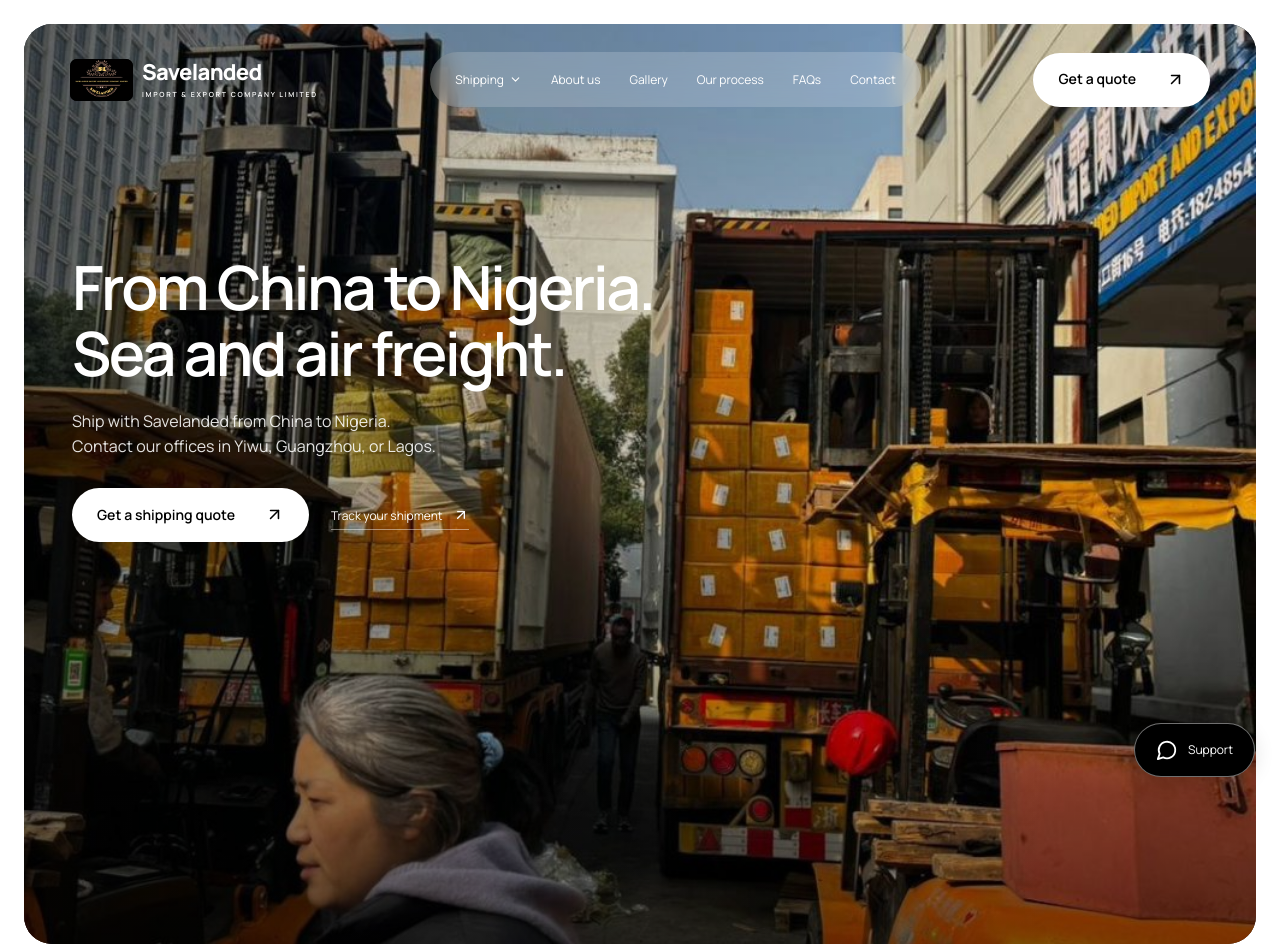
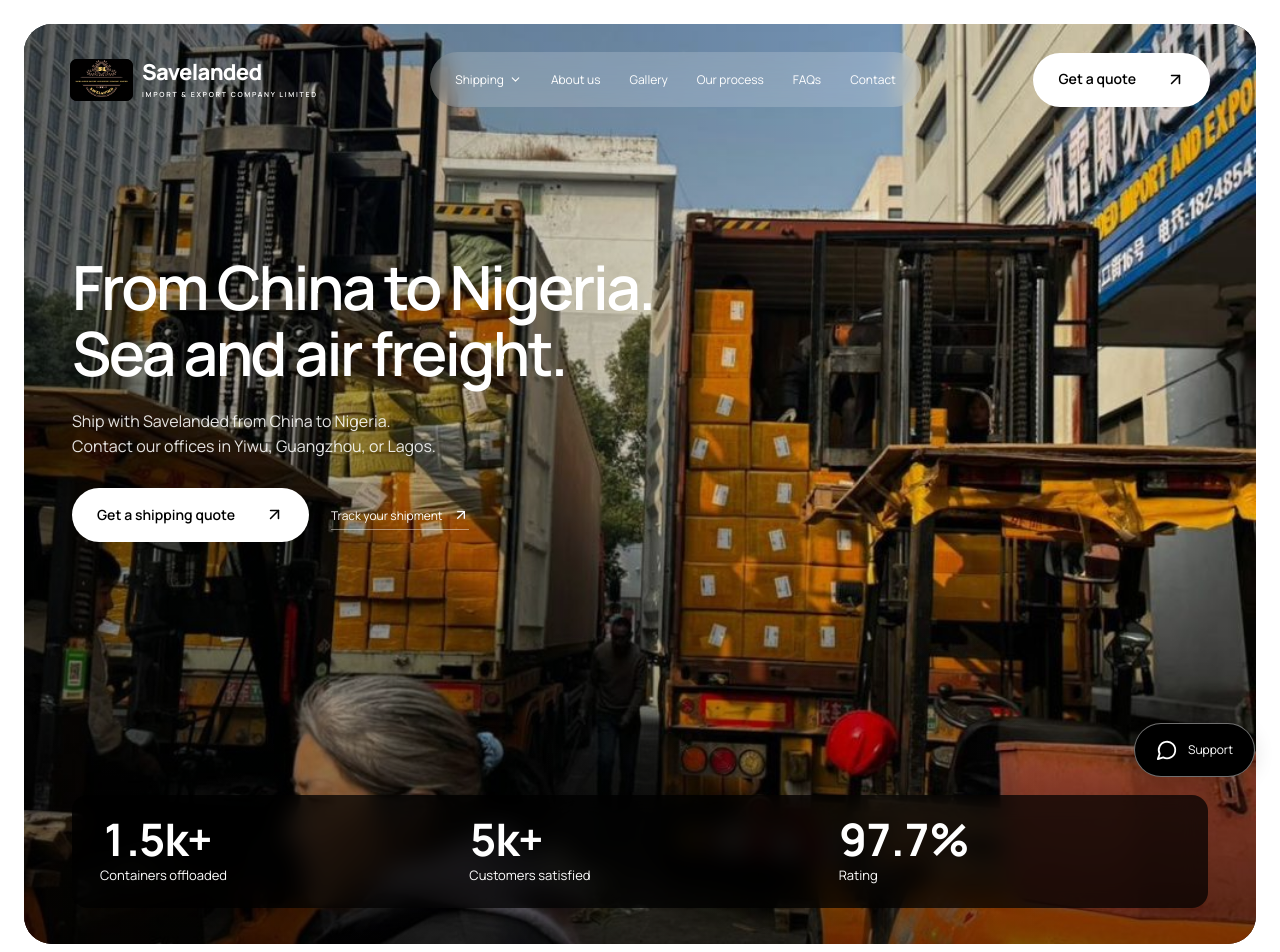
Before and after one commit to Litpathway/Saved, a Next.js app: page / in a window 1280 px wide. Shown: the top 952 px of the page. Built offline with nearby package versions, Linux system fonts and the light colour scheme.

Commit message:
Show company metrics on home hero

```diff
--- a/src/app/globals.css
+++ b/src/app/globals.css
@@ -357,6 +357,28 @@ p {
   font-size: 12px;
   border-bottom: 1px solid #ffffff70;
   padding-bottom: 4px;
+}
+.hero-metrics {
+  position: absolute;
+  z-index: 2;
+  left: 48px;
+  right: 48px;
+  bottom: 36px;
+  display: grid;
+  grid-template-columns: repeat(3, minmax(0, 1fr));
+  gap: 28px;
+  padding: 22px 28px;
+  border-radius: 16px;
+  background: rgba(0, 0, 0, 0.72);
+  backdrop-filter: blur(12px);
+}
+.hero-metrics > div { display: grid; gap: 3px; }
+.hero-metrics strong { color: #fff; font-size: clamp(28px, 3.5vw, 48px); line-height: 1; letter-spacing: -0.035em; font-variant-numeric: tabular-nums; }
+.hero-metrics span { color: #fff; font-size: 13px; }
+@media (max-width: 767px) {
+  .hero-metrics { left: 18px; right: 18px; bottom: 24px; gap: 8px; padding: 16px 14px; }
+  .hero-metrics strong { font-size: clamp(22px, 6vw, 32px); }
+  .hero-metrics span { font-size: 10px; line-height: 1.35; }
 }
 .route-area {
   position: absolute;
--- a/src/components/home.tsx
+++ b/src/components/home.tsx
@@ -110,6 +110,11 @@ export function Home() {
           <Link className="hero-track-link" href="/track">
             Track your shipment <ArrowUpRight size={16} />
           </Link>
+        </div>
+        <div className="hero-metrics" aria-label="Company metrics">
+          <div><strong>1.5k+</strong><span>Containers offloaded</span></div>
+          <div><strong>5k+</strong><span>Customers satisfied</span></div>
+          <div><strong>97.7%</strong><span>Rating</span></div>
         </div>
       </section>
       <section className="tracking-strip content">
```
